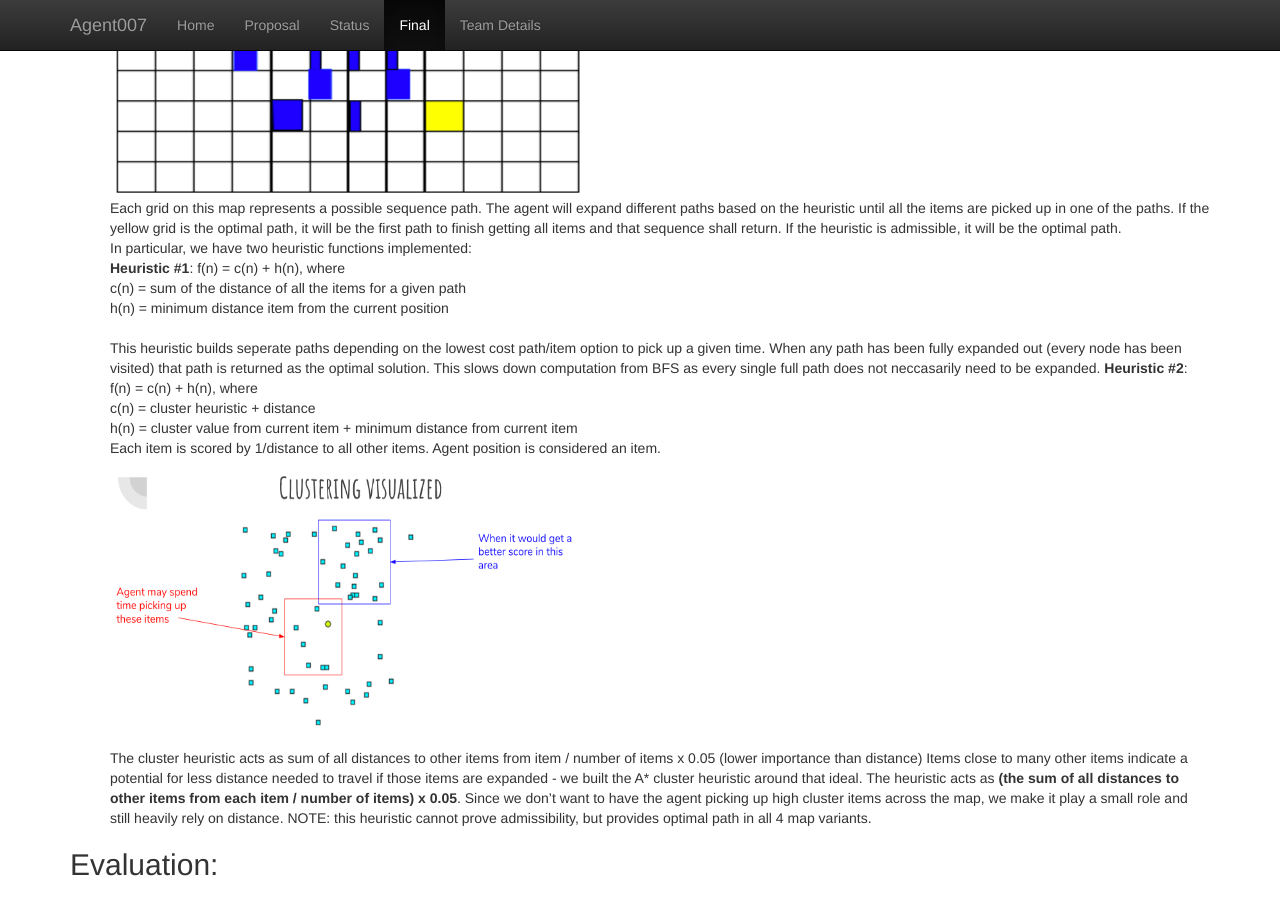
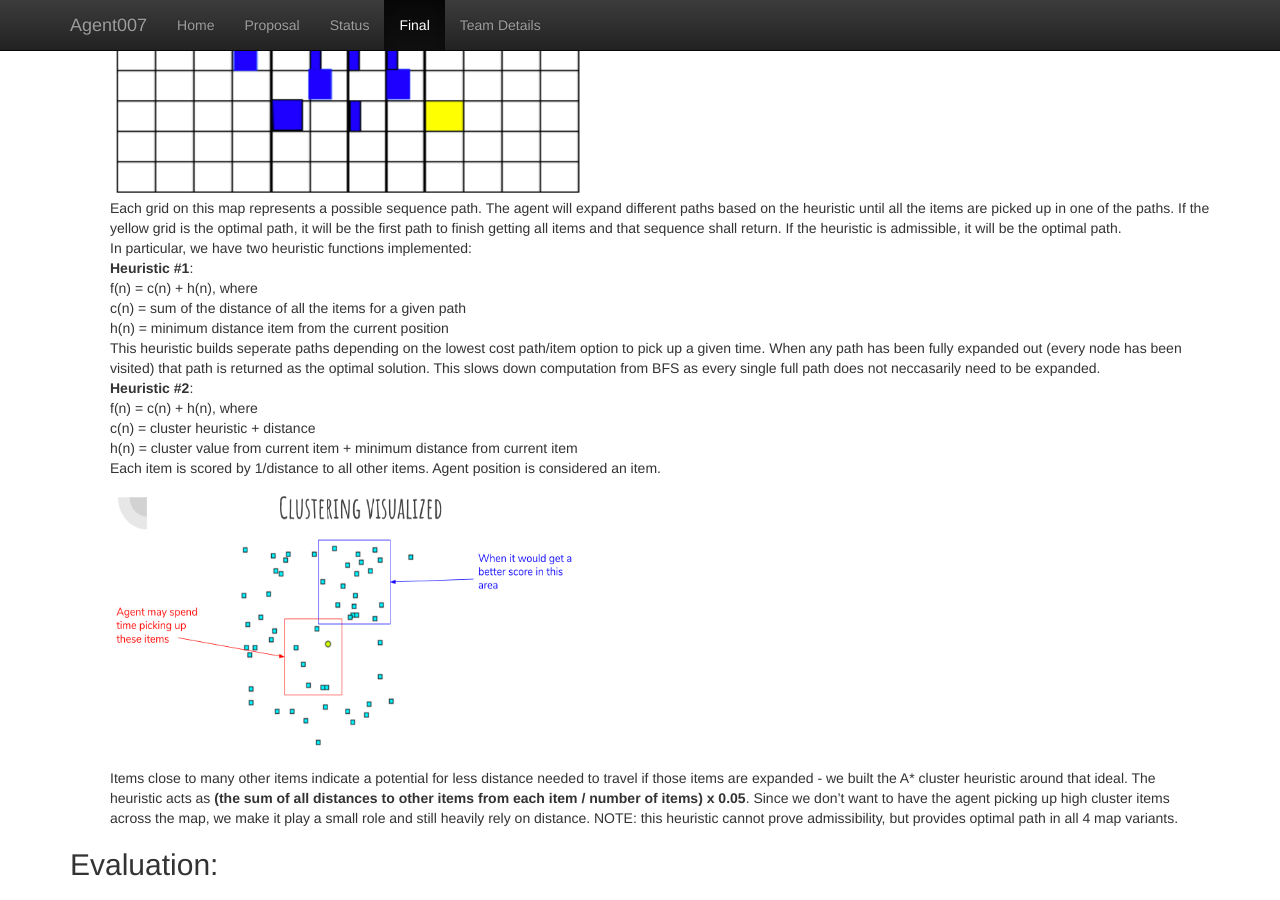
Before and after one commit to KumarHX/Agent007, a Jekyll site: the page built from docs/final.md, in a window 1280 px wide and 900 px high, scrolled down 1744 px. Built offline with Jekyll 4.4.1, drawn with Linux system fonts in a browser that asks for light colours.

Commit message:
Update final.md

```diff
--- a/docs/final.md
+++ b/docs/final.md
@@ -35,13 +35,12 @@ The A* algorithm uses an admissible heuristic to optimistically find the optimal
 <br>
 Each grid on this map represents a possible sequence path. The agent will expand different paths based on the heuristic until all the items are picked up in one of the paths. If the yellow grid is the optimal path, it will be the first path to finish getting all items and that sequence shall return. If the heuristic is admissible, it will be the optimal path.<br>
 In particular, we have two heuristic functions implemented: <br>
-**Heuristic #1**:
+**Heuristic #1**: <br>
 f(n) = c(n) + h(n), where<br>
 c(n) = sum of the distance of all the items for a given path <br>
 h(n) = minimum distance item from the current position <br>
-<br>
-This heuristic builds seperate paths depending on the lowest cost path/item option to pick up a given time. When any path has been fully expanded out (every node has been visited) that path is returned as the optimal solution. This slows down computation from BFS as every single full path does not neccasarily need to be expanded.
-**Heuristic #2**:<br>
+This heuristic builds seperate paths depending on the lowest cost path/item option to pick up a given time. When any path has been fully expanded out (every node has been visited) that path is returned as the optimal solution. This slows down computation from BFS as every single full path does not neccasarily need to be expanded. <br>
+**Heuristic #2**: <br>
 f(n) = c(n) + h(n), where <br>
 c(n) = cluster heuristic + distance <br>
 h(n) = cluster value from current item + minimum distance from current item <br>
@@ -49,7 +48,6 @@ Each item is scored by 1/distance to all other items. Agent position is consider
 <br>
 <a href="url"><img src="ClusteringVisualized.png" align="center" height="290" width="480" ></a>
 <br>
-The cluster heuristic acts as sum of all distances to other items from item / number of items x 0.05 (lower importance than distance)
 Items close to many other items indicate a potential for less distance needed to travel if those items are expanded - we built the A* cluster heuristic around that ideal. The heuristic acts as **(the sum of all distances to other items from each item / number of items) x 0.05**. Since we don’t want to have the agent picking up high cluster items across the map, we make it play a small role and still heavily rely on distance. NOTE: this heuristic cannot prove admissibility, but provides optimal path in all 4 map variants.
 <br>
 
```
